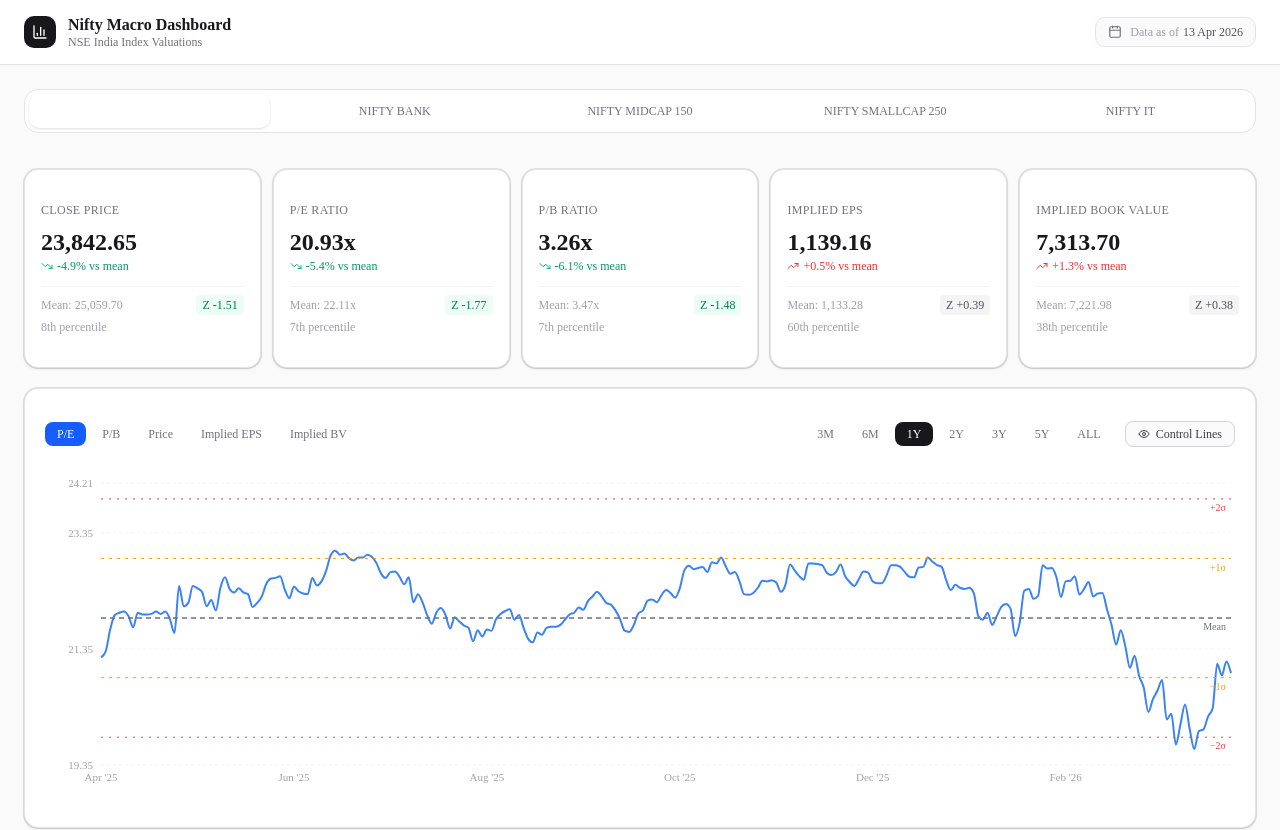
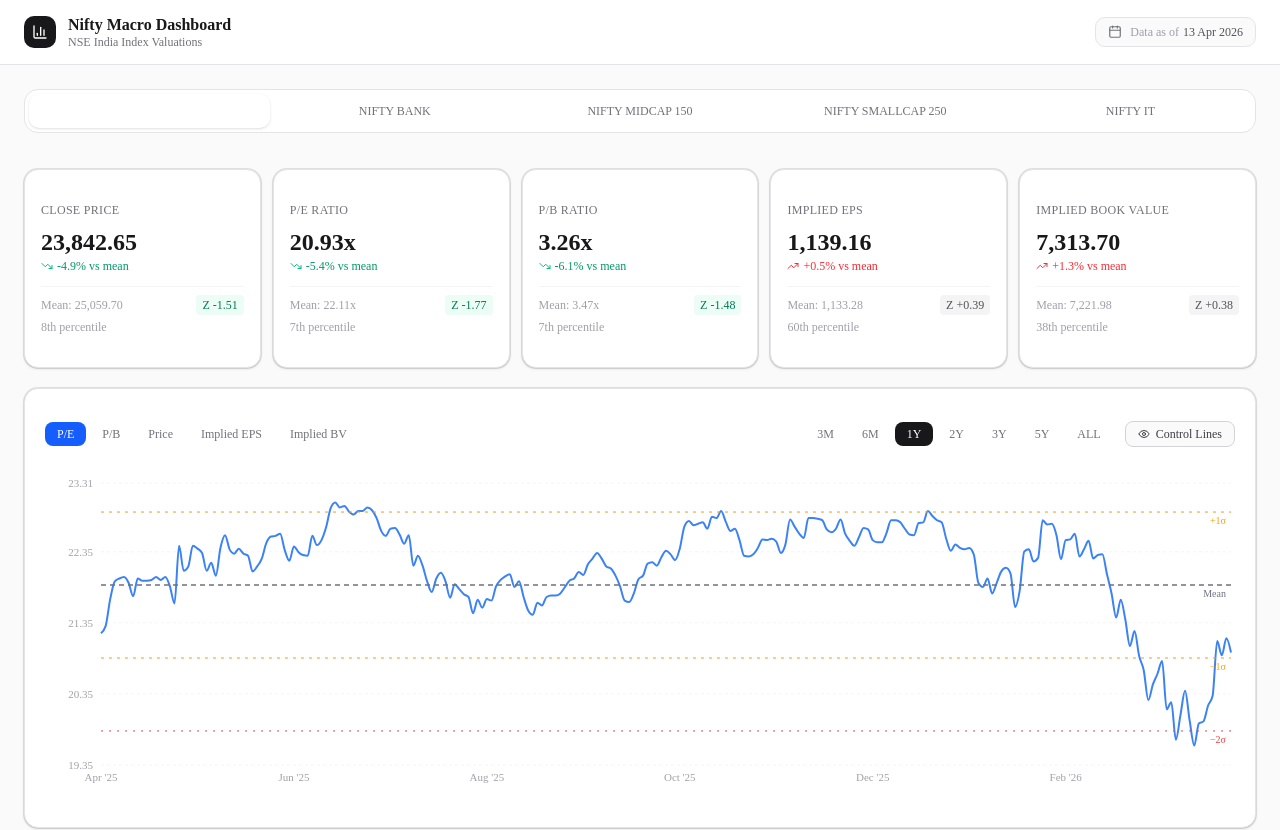
Before and after one commit to siddkanodia-1994/nifty-macro-dashboard, a Next.js app: page / in a window 1280 px wide. Shown: the top 830 px of the page. Built offline with nearby package versions, Linux system fonts and the light colour scheme.

Commit message:
fix: data-driven Y-axis — stop stretching domain to fit control lines

```diff
--- a/components/IndexChart.tsx
+++ b/components/IndexChart.tsx
@@ -59,21 +59,18 @@
   const maxVal = Math.max(...values);
   const pad = (maxVal - minVal) * 0.08 || Math.abs(maxVal) * 0.05 || 1;
 
-  // Extend domain to include control lines when visible
-  let domainMin = minVal - pad;
-  let domainMax = maxVal + pad;
-  if (showControlLines && controlLines) {
-    domainMin = Math.min(domainMin, controlLines.sd2Lower - pad);
-    domainMax = Math.max(domainMax, controlLines.sd2Upper + pad);
-  }
+  // Y-axis domain is data-driven only — control lines clip naturally if outside range.
+  // Never extend the domain for control lines: doing so compresses the data into a
+  // thin strip when the current values are far from the historical mean (e.g. bull run).
+  const domainMin = minVal - pad;
+  const domainMax = maxVal + pad;
 
   // X-axis: target ~6 evenly-spaced ticks; never 0 (Recharts shows ALL ticks when interval=0)
   const tickInterval = Math.max(1, Math.floor(data.length / 6));
 
-  // KEY: encode every variable that affects the chart's scale so Recharts
-  // fully remounts (and resets its internal scale state) on any change.
-  // Without this, switching metric or window leaves stale Y-axis ranges.
-  const chartKey = `${metric}-${data.length}-${domainMin.toFixed(2)}-${domainMax.toFixed(2)}-${showControlLines}`;
+  // KEY: use actual data min/max so the chart remounts whenever metric OR window changes
+  // (different value ranges), but NOT when control lines are toggled (no scale change needed).
+  const chartKey = `${metric}-${minVal.toFixed(2)}-${maxVal.toFixed(2)}-${data.length}`;
 
   return (
     <ResponsiveContainer key={chartKey} width="100%" height={320}>
```
